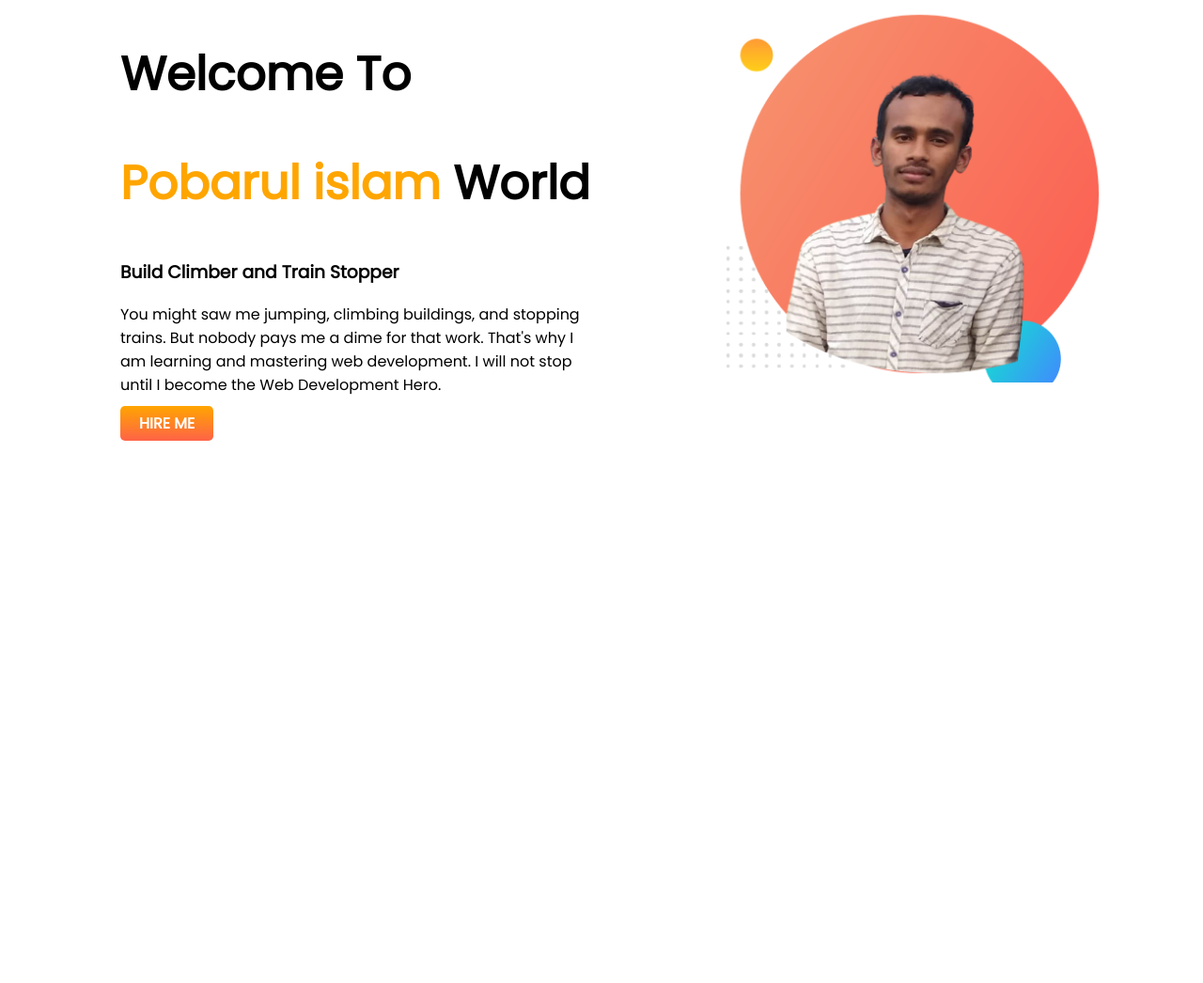
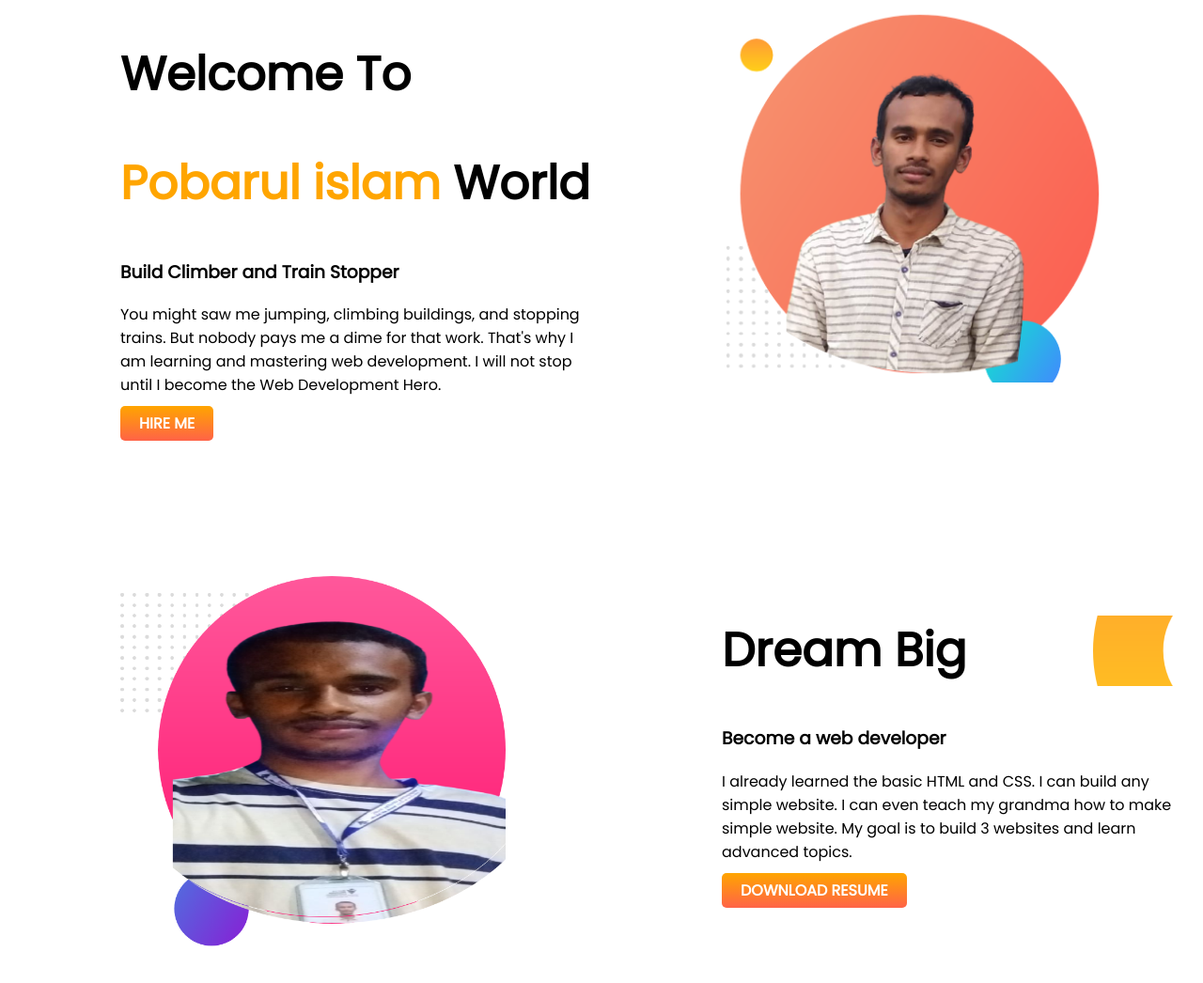
Before and after one commit to Pobarul-islam/Pobarul-islam-Protfolio, a plain HTML site: page index.html in a window 1280 px wide. Shown: the whole page at 94% size. Before the commit the page ends 800 px from the top, so only its background shows below. Drawn offline with Linux system fonts and the light colour scheme.

Commit message:
Dream added

```diff
--- a/index.html
+++ b/index.html
@@ -37,5 +37,23 @@
         <img src="images/Pobarul_islam.png" alt="" />
       </div>
     </section>
+
+    <section class="section">
+      <div class="half-width">
+        <img src="images/Pobarul islam2.png" alt="pobarul islam" />
+      </div>
+
+      <div class="half-width">
+        <h1 class="dream-big">Dream Big</h1>
+        <h3>Become a web developer</h3>
+        <p>
+          I already learned the basic HTML and CSS. I can build any simple
+          website. I can even teach my grandma how to make simple website. My
+          goal is to build 3 websites and learn advanced topics.
+        </p>
+        <a class="link-button" target="_blank" href="#">DOWNLOAD RESUME</a>
+
+      </div>
+    </section>
   </body>
 </html>
--- a/style.css
+++ b/style.css
@@ -2,7 +2,7 @@ body{
     font-family: 'Poppins', sans-serif;
     margin: 0;
     padding: 0;
-    bottom:;
+
 
 
 
@@ -15,10 +15,12 @@ h1{
 }
 section{
     display: flex;
+    margin-bottom: 150px;
 }
 .half-width{
     width: 50%;
     padding-left: 10%;
+
 }
 .half-width img{
     width: 80%;
@@ -33,6 +35,9 @@ section{
 }
 .top-banner{
     background-image: url(imgaes/top-banner);
-
-
 }
+.dream-big{
+    background-image: url(images/dream-bg.png);
+    background-repeat: no-repeat;
+    background-position: right;
+}
```
Also changed, not shown: images/Pobarul islam2.png (added), images/Pobarul_islam2.png (added), images/my-bg.png (added), images/my-bg2.png (added).
